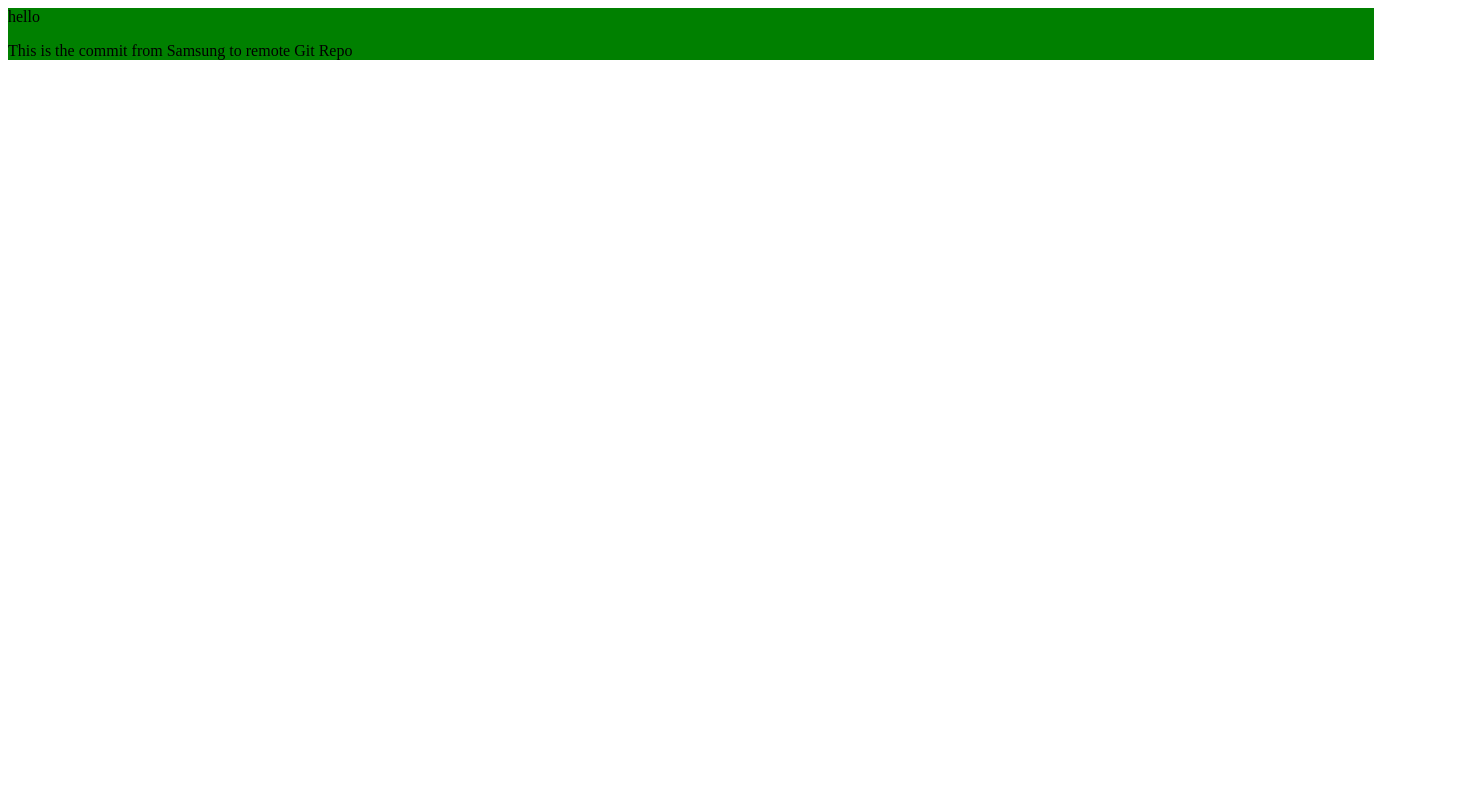
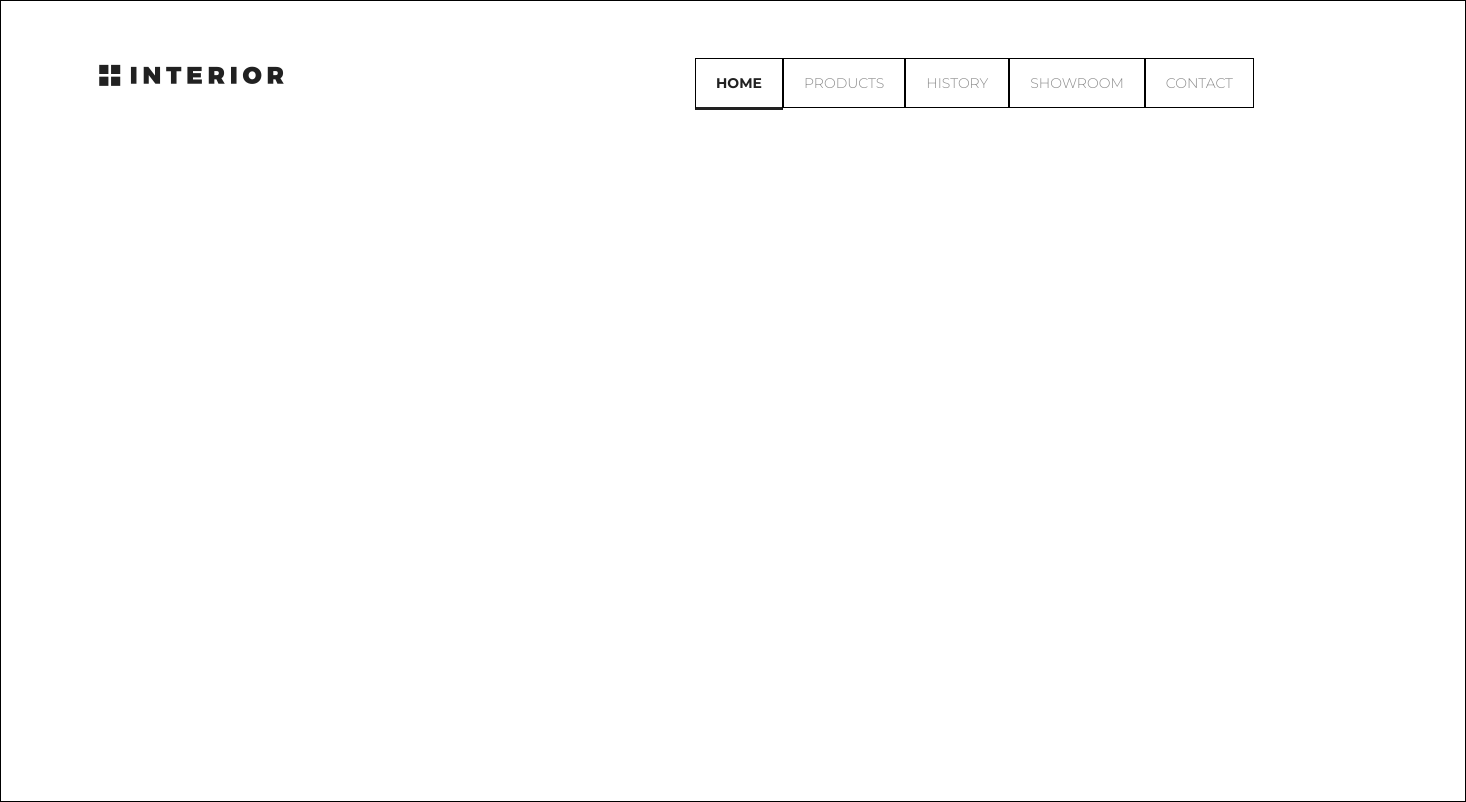
Before and after one commit to fesander/HTML_CSS_Final_Task, a plain HTML site: page index.html in a window 1280 px wide. Shown: the whole page, 1466 px wide, since content can reach past the window. Drawn offline with Linux system fonts and the light colour scheme.

Commit message:
Add Header

```diff
--- a/index.html
+++ b/index.html
@@ -7,8 +7,18 @@
 </head>
 <body>
     <div class="container">
-        hello
-        <p>This is the commit from Samsung to remote Git Repo</p>
+        <div class="header">
+            <img src="images/logo.png" alt="logo" class="logo">
+            <nav class="menu">
+                <ul>
+                    <li><a class="active-menu" href="#">HOME</a></li>
+                    <li><a href="#">PRODUCTS</a></li>
+                    <li><a href="#">HISTORY</a></li>
+                    <li><a href="#">SHOWROOM</a></li>
+                    <li><a href="#">CONTACT</a></li>
+                </ul>
+            </nav>
+        </div>
     </div>
 </body>
 </html>
--- a/style.css
+++ b/style.css
@@ -1,4 +1,63 @@
-.container{
+@import url('https://fonts.googleapis.com/css?family=Montserrat:100,300,400,700');
+
+* {
+    margin: 0;
+    padding: 0;
+}
+
+body {
+    font-family: 'Montserrat', sans-serif;
+}
+
+.container {
     width: 1366px;
-    background-color: green;
+    margin: 0 auto;
+    border: 1px solid #000;
+    height: 800px;
+    padding-left: 98px;
 }
+
+.header {
+    display: flex;
+    justify-content: space-between;
+}
+
+.logo {
+    width: 185px;
+    height: 22px;
+    margin-top: 63px;
+}
+
+.menu ul {
+    display: flex;
+}
+
+.menu ul li {
+    list-style: none;
+}
+
+.menu {
+    margin-right: 211px;
+    margin-top: 57px
+}
+
+.menu a {
+    display: block;
+    color: #8c8c8c;
+    font-size: 14px;
+    font-weight: 300;
+    line-height: 48px;
+    text-align: right;
+    text-decoration: none;
+    border: 1px solid #000;
+    padding: 0px 20px;
+}
+
+a.active-menu {
+    color: #212121;
+    font-size: 14px;
+    font-weight: 700;
+    line-height: 48px;
+    text-align: right;
+    border-bottom: 3px solid #212121;
+}
```
Also changed, not shown: images/logo.png (added).
